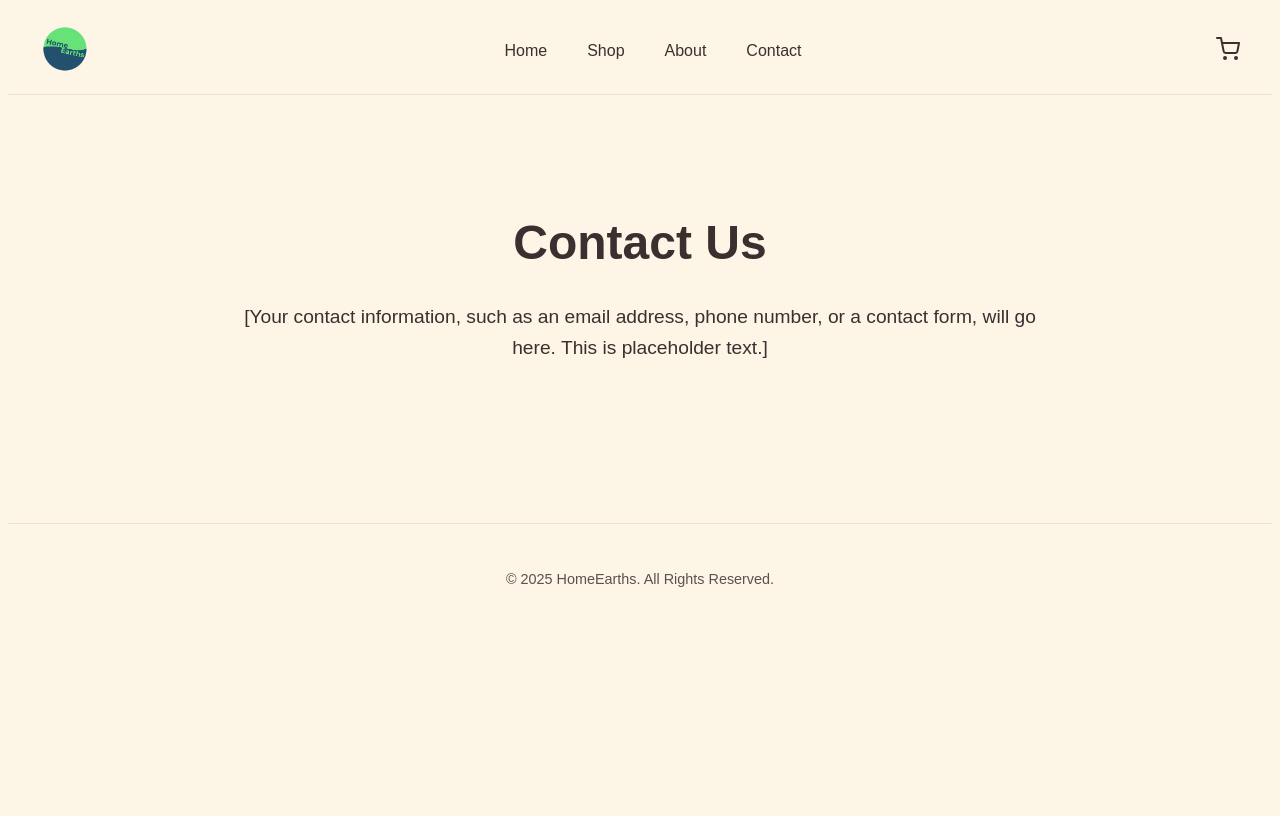
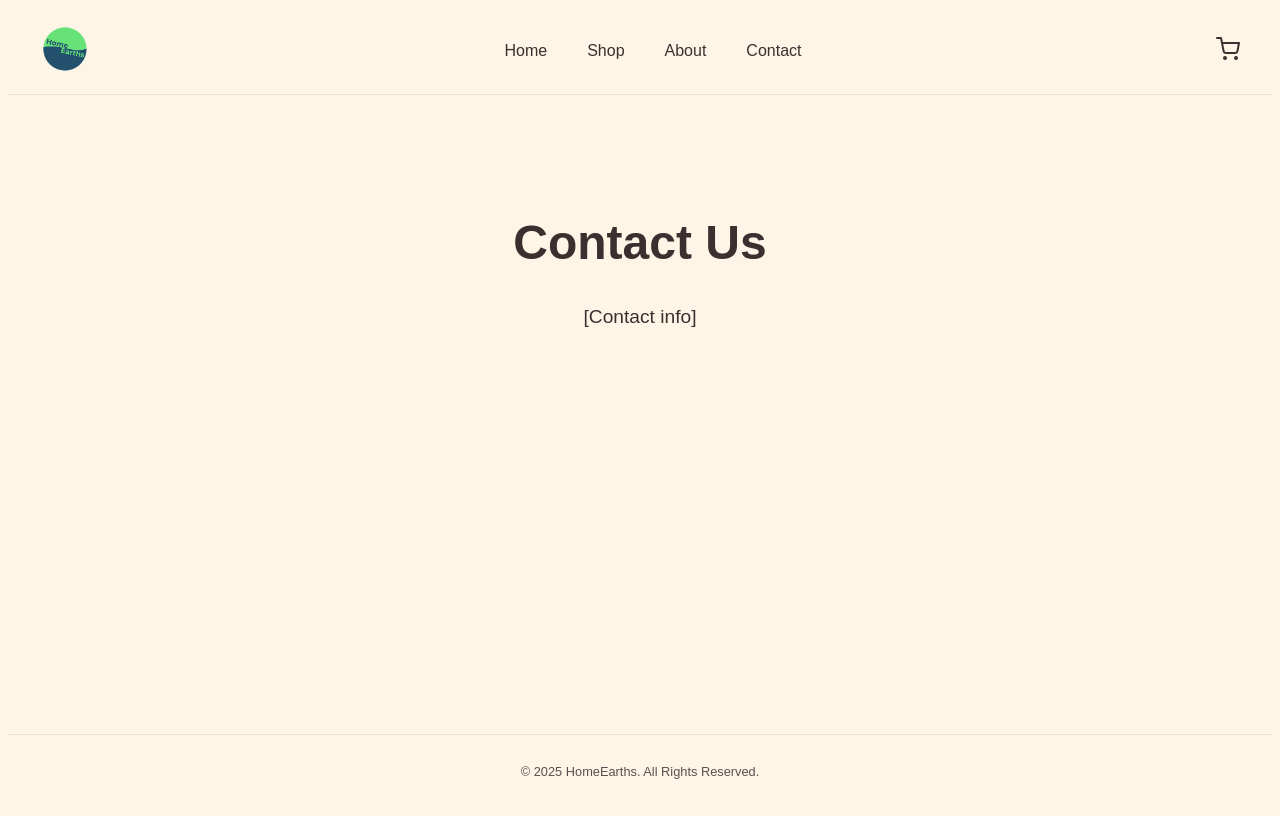
Before and after one commit to zwjc/frontend, a React (Create React App) app: page /contact in a window 1280 px wide. Built offline with nearby package versions, Linux system fonts and the light colour scheme.

Commit message:
chore: cleanup

```diff
--- a/src/about.tsx
+++ b/src/about.tsx
@@ -18,7 +18,7 @@ const About: React.FC = () => {
         transition={{ duration: 1, delay: 0.3 }}
         style={{ fontSize: '1.2rem', lineHeight: 1.6, maxWidth: '800px', margin: '0 auto' }}
       >
-        [Your company story, mission, and values will go here. This is placeholder text. Replace it with your own compelling narrative about what makes your brand unique.]
+        [About info]
       </motion.p>
     </div>
   );
--- a/src/contact.tsx
+++ b/src/contact.tsx
@@ -18,7 +18,7 @@ const Contact: React.FC = () => {
         transition={{ duration: 1, delay: 0.3 }}
         style={{ fontSize: '1.2rem', lineHeight: 1.6, maxWidth: '800px', margin: '0 auto' }}
       >
-        [Your contact information, such as an email address, phone number, or a contact form, will go here. This is placeholder text.]
+        [Contact info]
       </motion.p>
     </div>
   );
--- a/src/modern.css
+++ b/src/modern.css
@@ -1,7 +1,7 @@
 body {
     font-family: 'Montserrat', sans-serif;
-    background-color: #FDF5E6; /* Old Lace */
-    color: #3B2F2F; /* Dark Brown */
+    background-color: #FDF5E6;
+    color: #3B2F2F;
     -webkit-font-smoothing: antialiased;
     -moz-osx-font-smoothing: grayscale;
   }
@@ -16,28 +16,28 @@ body {
     display: flex;
     justify-content: space-between;
     align-items: center;
-    padding: 1rem 2rem; /* Adjusted padding */
+    padding: 1rem 2rem;
     position: sticky;
     top: 0;
-    background-color: #FDF5E6; /* Match body */
+    background-color: #FDF5E6;
     z-index: 10;
-    border-bottom: 1px solid #EAE0D5; /* Subtle separator */
+    border-bottom: 1px solid #EAE0D5;
   }
 
   .logo-img {
-    height: 50px; /* Adjust as needed */
+    height: 50px;
   }
 
   .nav-links {
     display: flex;
-    gap: 2.5rem; /* Increased gap */
+    gap: 2.5rem;
   }
 
   .nav-link {
     color: #3B2F2F;
     text-decoration: none;
     font-size: 1rem;
-    font-weight: 500; /* Medium weight */
+    font-weight: 500;
     position: relative;
     transition: color 0.3s ease;
   }
@@ -49,7 +49,7 @@ body {
     height: 2px;
     bottom: -5px;
     left: 0;
-    background-color: #8B4513; /* Saddle Brown */
+    background-color: #8B4513;
     transition: width 0.3s ease;
   }
 
@@ -75,7 +75,7 @@ body {
   }
 
   .hero {
-    height: 90vh; /* Adjusted height */
+    height: 90vh;
     display: flex;
     align-items: center;
     justify-content: center;
@@ -84,7 +84,7 @@ body {
   }
 
   .hero h1 {
-    font-size: 6rem; /* Increased size */
+    font-size: 6rem;
     font-weight: bold;
     margin-bottom: 1rem;
     color: #3B2F2F;
@@ -92,8 +92,8 @@ body {
 
   .hero p {
     font-size: 1.5rem;
-    margin-bottom: 2.5rem; /* Increased margin */
-    color: #5C5050; /* Lighter brown */
+    margin-bottom: 2.5rem;
+    color: #5C5050;
   }
 
   .cta-button {
@@ -107,7 +107,7 @@ body {
   }
 
   .cta-button:hover {
-    background-color: #A0522D; /* Sienna */
+    background-color: #A0522D;
   }
 
   .featured-products, .shop-page {
@@ -124,7 +124,7 @@ body {
   .product-grid {
     display: grid;
     grid-template-columns: repeat(auto-fit, minmax(300px, 1fr));
-    gap: 2.5rem; /* Increased gap */
+    gap: 2.5rem;
   }
 
   .product-card {
@@ -143,31 +143,52 @@ body {
 
   .product-card img {
     width: 100%;
-    height: 400px; /* Increased height for better display */
+    height: 400px;
     object-fit: cover;
   }
 
   .product-card h3 {
     font-size: 1.5rem;
-    margin: 1.5rem 0 0.5rem; /* Adjusted margin */
+    margin: 1.5rem 0 0.5rem;
     color: #3B2F2F;
   }
 
   .product-card p {
     font-size: 1.2rem;
-    color: #8B4513; /* Price color */
+    color: #8B4513;
     margin-bottom: 1.5rem;
     font-weight: 500;
   }
 
   .footer {
-    padding: 2rem 0;
+    padding: 1rem 0;
     border-top: 1px solid #EAE0D5;
     text-align: center;
-    margin-top: 5rem;
+    margin-top: auto;
+    background-color: #FDF5E6;
   }
 
   .footer p {
     color: #5C5050;
-    font-size: 0.9rem;
+    font-size: 0.8rem;
   }
+
+  html {
+    scroll-behavior: smooth;
+  }
+
+  body {
+    min-height: 100vh;
+    display: flex;
+    flex-direction: column;
+  }
+
+  #root {
+    flex: 1;
+    display: flex;
+    flex-direction: column;
+  }
+
+  main {
+    flex: 1;
+  }
```
